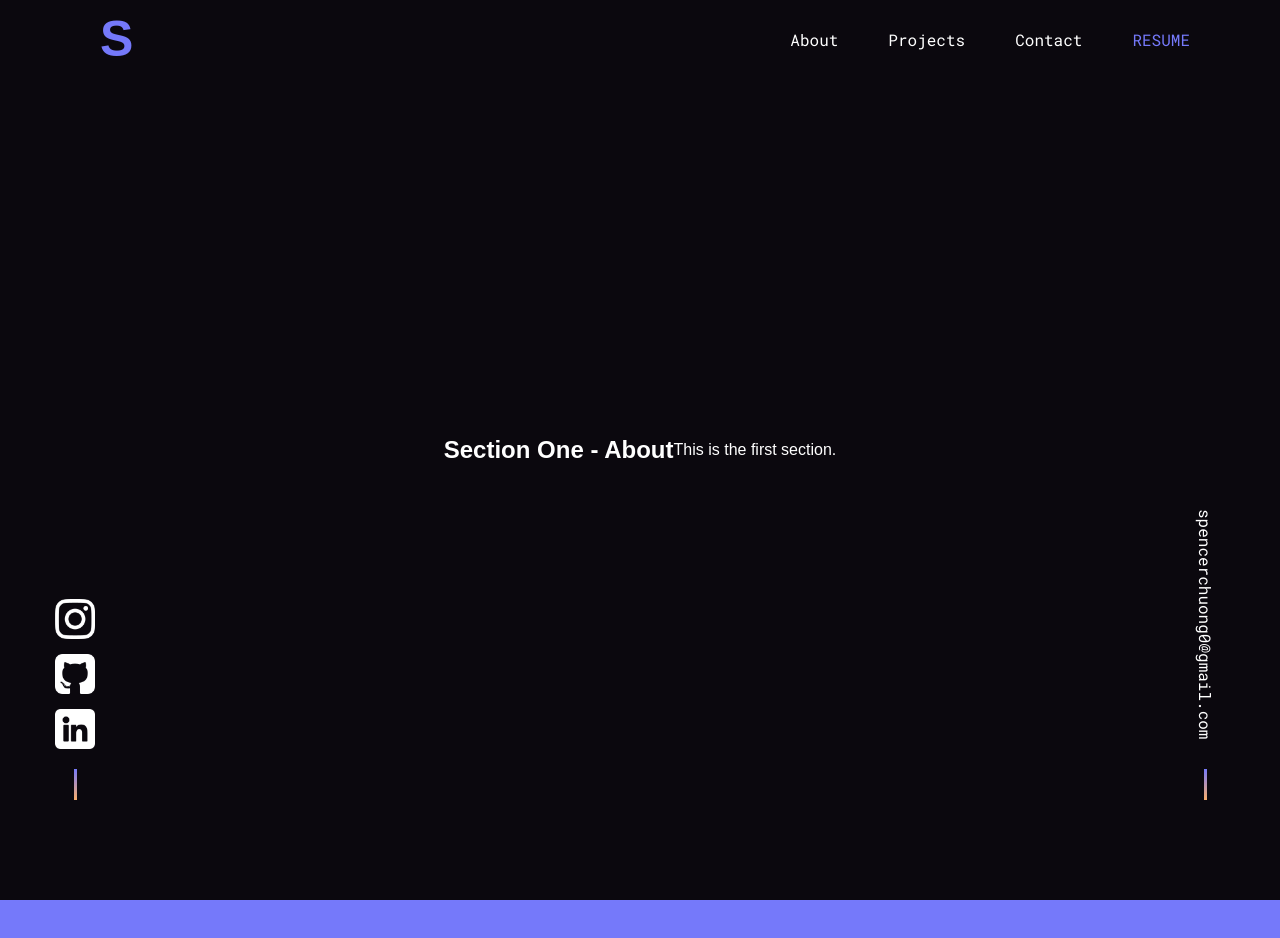
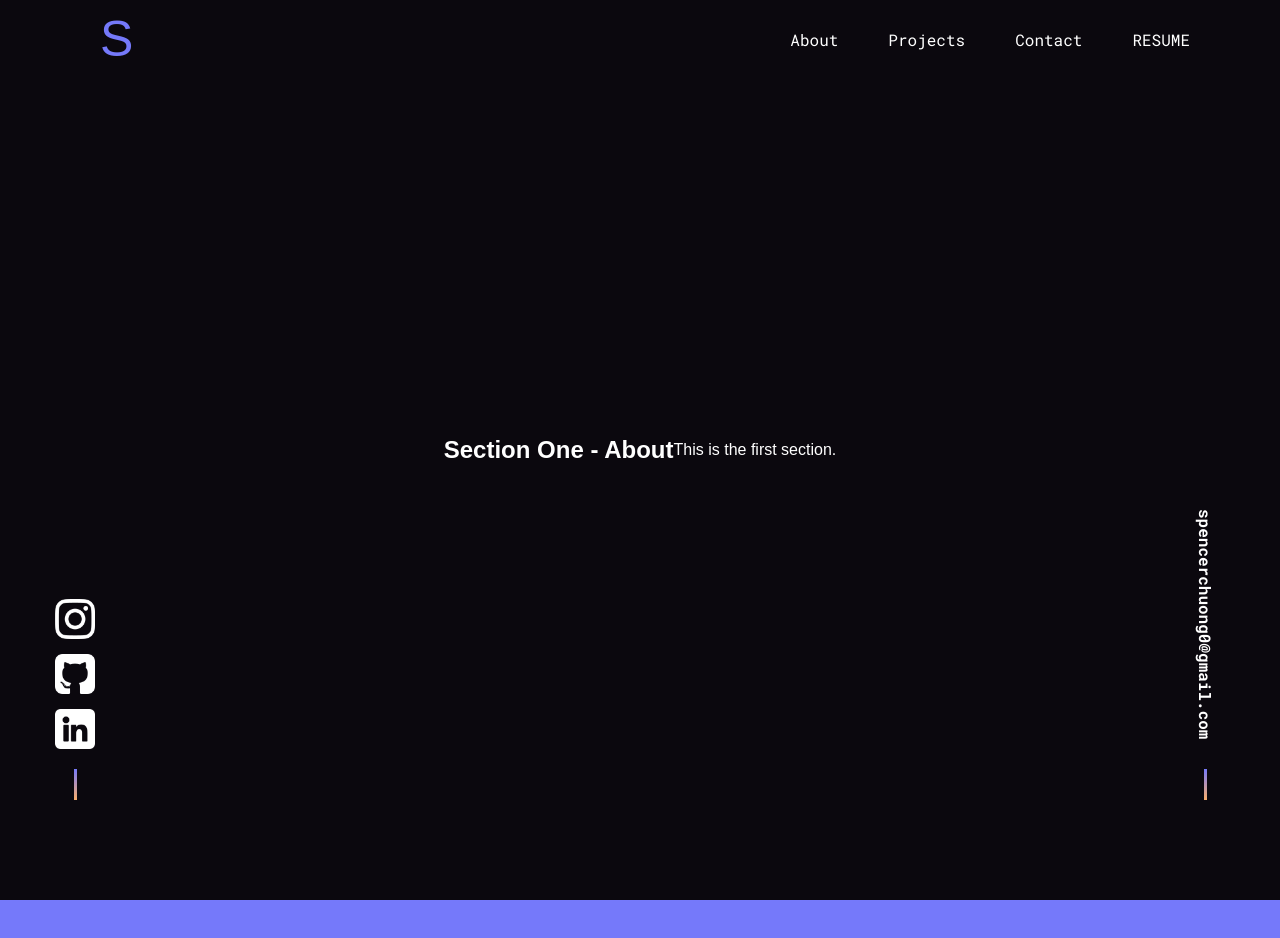
Before and after one commit to skchuong100/my-portfolio, a React (Create React App) app: page / in a window 1280 px wide. Shown: the top 938 px of the page. Built offline with nearby package versions, Linux system fonts and the light colour scheme; a web font is replaced by a local one.

Commit message:
Improving Navbar

```diff
--- a/src/components/Navbar.css
+++ b/src/components/Navbar.css
@@ -28,9 +28,10 @@ body::-webkit-scrollbar {
 /* Logo link styling */
 .navbar-left .logo {
     font-size: 50px;
-    font-weight: bold;
+    font-weight: 400; /* Regular weight */
     color: #7579FA; /* Matches the second and fourth section color */
     font-family: "Tourney", sans-serif;
+    background-size: 100% 100%; /* Gradually expand the background to cover the text */
     text-decoration: none; /* Remove underline */
     margin-left: 60px;
 }
@@ -38,6 +39,8 @@ body::-webkit-scrollbar {
 /* Ensure the logo link doesn’t get underlined on hover */
 .navbar-left .logo:hover {
     text-decoration: none; /* No underline on hover */
+    font-weight: 900; /* Regular weight */
+    background-size: 100% 100%; /* Gradually expand the background to cover the text */
 }
 
 
@@ -52,11 +55,29 @@ body::-webkit-scrollbar {
     color: white;
     text-decoration: none;
     font-size: 16px;
+    font-weight: 400; /* Regular weight */
     font-family: "Roboto Mono", monospace;
+    transition: background-size 0.5s ease, color 0.5s ease;
+    background: none; /* No background by default */
+    background-clip: text;
+    -webkit-background-clip: text; /* Safari/Webkit support */
+    -webkit-text-fill-color: white; /* Fill text with white by default */
 }
+
+/* Hover effect with gradient */
+.navbar-right a:hover {
+    font-size: 16px;
+    font-weight: 900; /* Regular weight */
+    background-size: 100% 100%; /* Gradually expand the background to cover the text */
+    background: linear-gradient(90deg, #7579FA, #FBAE6A);
+    -webkit-background-clip: text;
+    -webkit-text-fill-color: transparent; /* Transparent to show gradient */
+}
+
 
 .navbar-right .resume-link {
     color: #7579FA; /* Distinctive color for Resume link */
+
 
 }
 
--- a/src/components/Navbar.js
+++ b/src/components/Navbar.js
@@ -1,5 +1,6 @@
 import React from 'react';
 import './Navbar.css';
+import ResumePDF from '../assets/Spencer Chuong\'s Resume.pdf'; // Adjust the path if needed
 
 const Navbar = () => {
     return (
@@ -11,7 +12,7 @@ const Navbar = () => {
                 <a href="#section-two">About</a> {/* About leads to the second section */}
                 <a href="#section-three">Projects</a> {/* Projects leads to the third section */}
                 <a href="#section-four">Contact</a> {/* Contact leads to the fourth section */}
-                <a href="#resume" className="resume-link">RESUME</a> {/* Resume link remains as is */}
+                <a href={ResumePDF} target="_blank" rel="noopener noreferrer" className="resume-link">RESUME</a>
             </div>
         </nav>
     );
--- a/src/components/Sidebars.css
+++ b/src/components/Sidebars.css
@@ -58,7 +58,7 @@
 /* Email text in the right sidebar */
 .email-text {
     font-size: 16px;
-    font-weight: 400; /* Regular weight */
+    font-weight: 900; /* Regular weight */
     color: white;
     writing-mode: vertical-rl;
     text-orientation: mixed;
```
Also changed, not shown: 1 other file (tests, documents, lock files or other folders).
